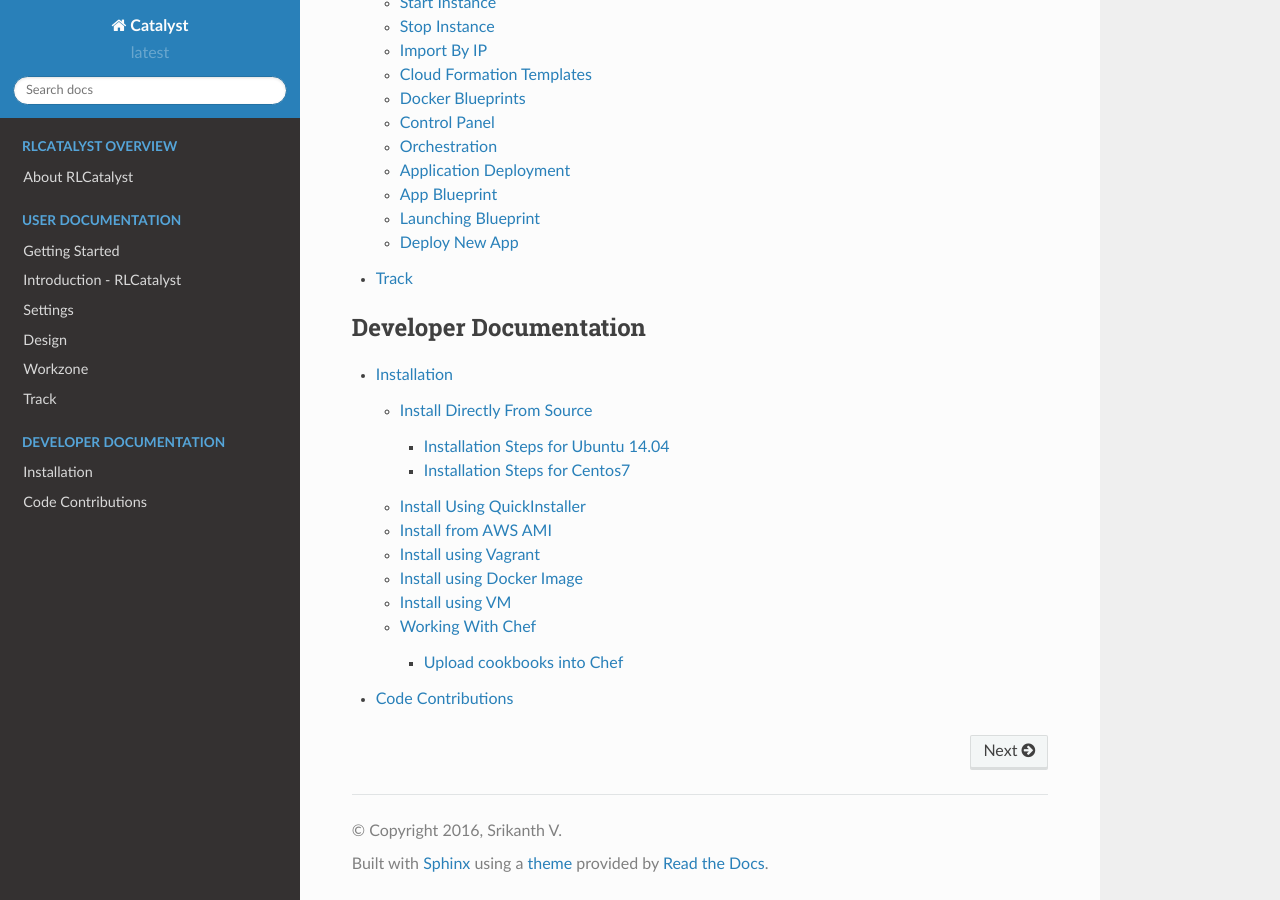
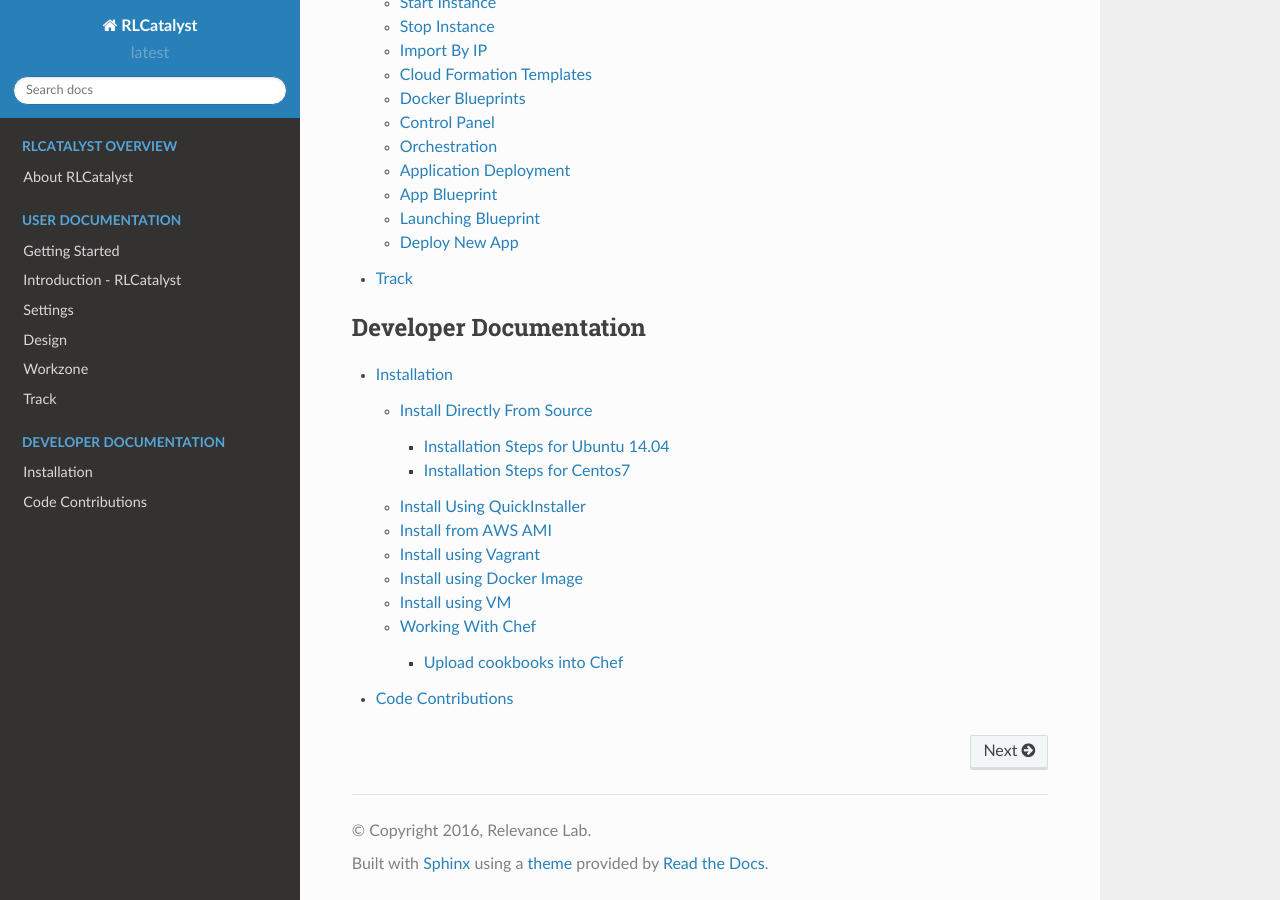
Before and after one commit to RLOpenCatalyst/catdocs, a Sphinx documentation site: the page built from Catalyst/source/index.rst, in a window 1280 px wide and 900 px high, scrolled down 1033 px. Built offline with Sphinx 7.4.7 and the Read the Docs theme 2.0.0, drawn with Linux system fonts in a browser that asks for light colours.

Commit message:
Update conf.py

```diff
--- a/Catalyst/source/conf.py
+++ b/Catalyst/source/conf.py
@@ -46,9 +46,9 @@
 master_doc = 'index'
 
 # General information about the project.
-project = u'Catalyst'
-copyright = u'2016, Srikanth V'
-author = u'Srikanth V'
+project = u'RLCatalyst'
+copyright = u'2016, Relevance Lab'
+author = u'Relevance Lab'
 
 # The version info for the project you're documenting, acts as replacement for
 # |version| and |release|, also used in various other places throughout the
```
